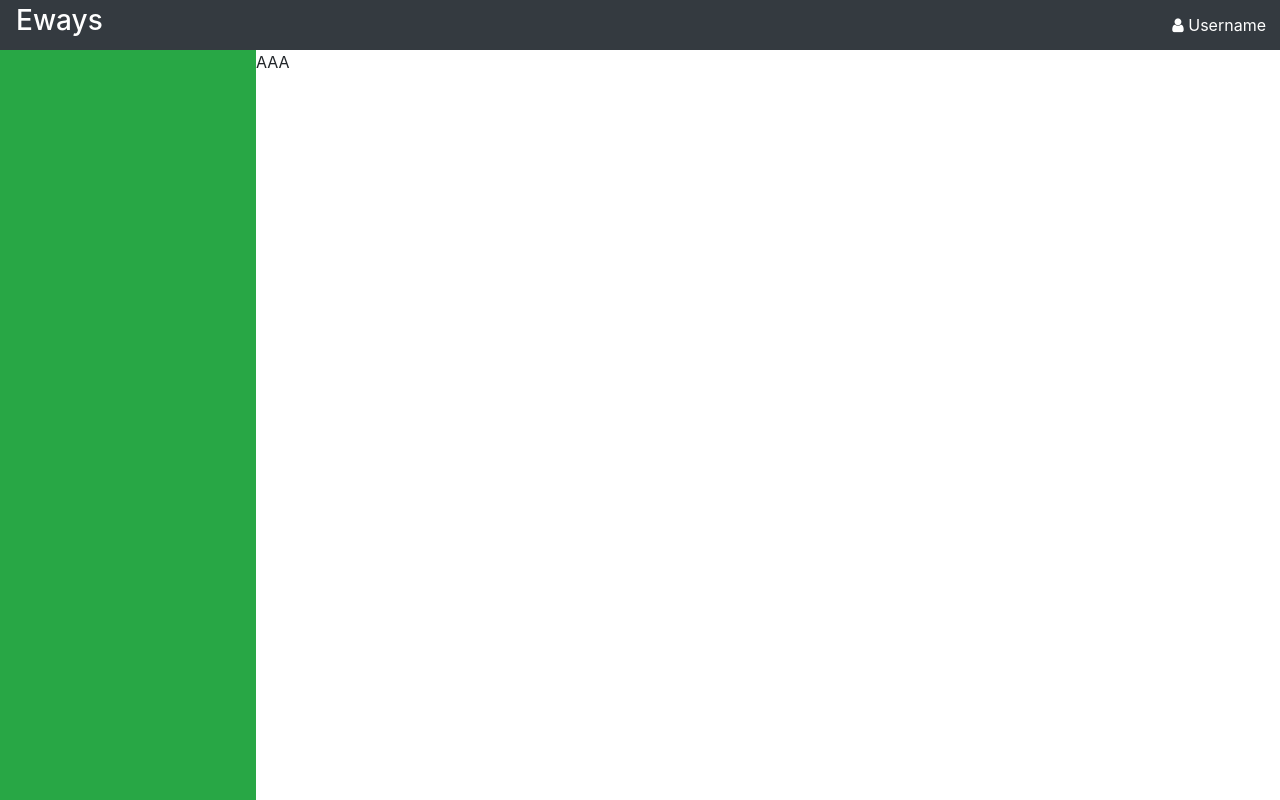
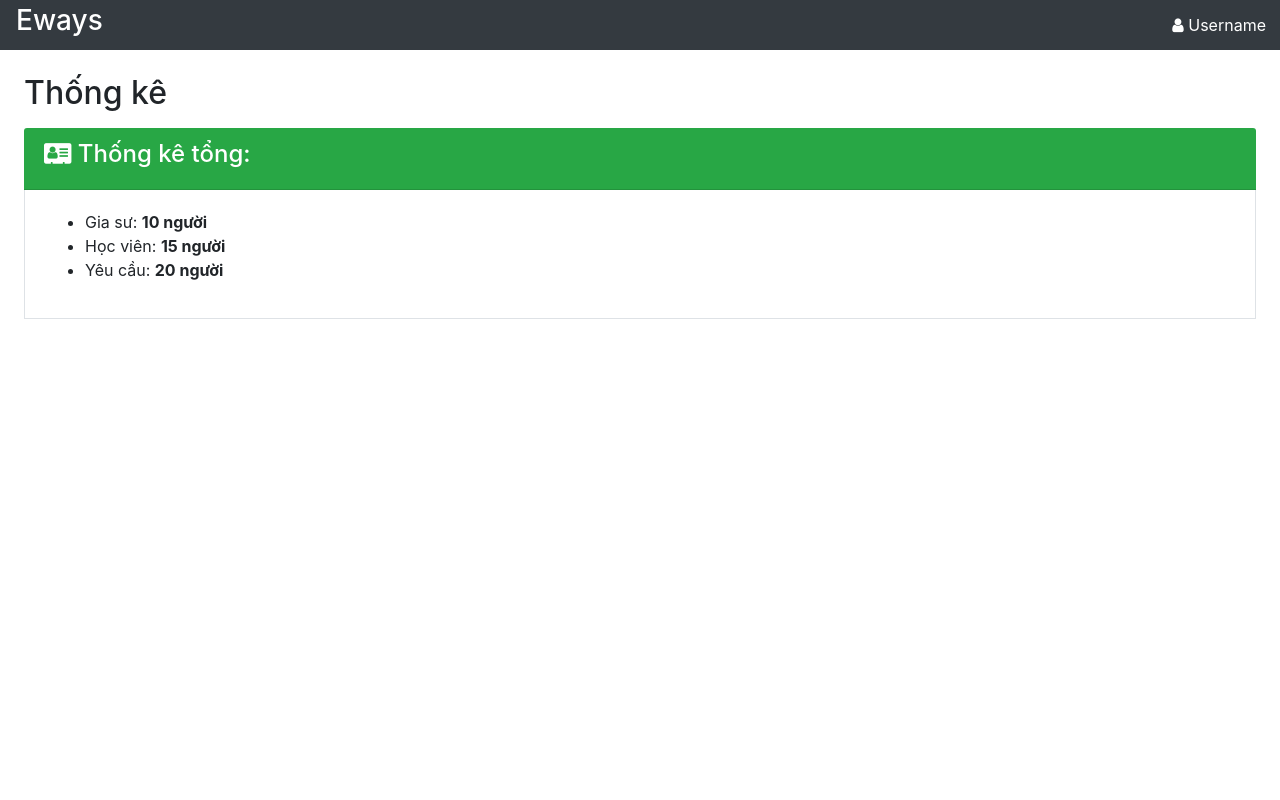
Before and after one commit to trantienphat/deploy-angular-heroku, an Angular app in the folder test-deploy/: page /#/login in a window 1280 px wide. Both pictures are taken after typing "name@example.com", "Sample123" into the empty fields and a click on the button "Đăng nhập". Built offline with nearby package versions, Linux system fonts and the light colour scheme.

Commit message:
Init FE Dashboard

```diff
--- a/test-deploy/src/app/app.module.ts
+++ b/test-deploy/src/app/app.module.ts
@@ -11,7 +11,6 @@ import { AppRoutingModule } from './/app-routing.module';
 import { SharedService } from './shared/services/shared.service';
 import { HomePageComponent } from './containers/home-page/home-page.component';
 import { DashboardPageComponent } from './containers/dashboard-page/dashboard-page.component';
-import { HeaderComponent } from './shared/component/header/header.component';
 
 
 
@@ -21,7 +20,6 @@ import { HeaderComponent } from './shared/component/header/header.component';
     LoginComponent,
     HomePageComponent,
     DashboardPageComponent,
-    HeaderComponent
   ],
   imports: [
     BrowserModule,
--- a/test-deploy/src/app/containers/dashboard-page/dashboard-page.component.html
+++ b/test-deploy/src/app/containers/dashboard-page/dashboard-page.component.html
@@ -1,7 +1,7 @@
 <div class="dashboard-page">
   <div class="dashboard-container">
 
-    <div class="header-cover align-self-start d-flex flex-row bg-dark ustify-content-center align-items-center p-2">
+    <div class="header-cover align-self-start d-flex flex-row bg-dark justify-content-center align-items-center p-2">
       <div class="title d-flex flex-row flex-grow-1 ml-2 h3 text-white">
         Eways
       </div>
@@ -11,19 +11,50 @@
           {{userName}}
         </button>
         <div ngbDropdownMenu class="pop-menu border rounded-0">
-          <button class="dropdown-item" >Home</button>
-          <button class="dropdown-item" >Dashboard</button>
-          <button class="dropdown-item" >List customers</button>
-          <button class="dropdown-item" >Transactions History</button>
-          <button class="dropdown-item" >Change password</button>
-          <button class="dropdown-item" >Logout</button>
+          <button class="dropdown-item"> <i class="fa fas fa-user-circle"></i> Tài khoản</button>
+          <button class="dropdown-item"> <i class="fa fas fa-key"></i> Đổi mật khẩu</button>
+          <button class="dropdown-item">  <i class="fa fas fa-address-card"></i> Thống kê</button>
+          <button class="dropdown-item"> <i class="fa fas fa-list-alt"></i> Danh sách gia sư</button>
+          <button class="dropdown-item"> <i class="fa far fa-list-alt"></i> Danh sách học viên</button>
+          <button class="dropdown-item"> <i class="fa far fa-list-alt"></i> Danh sách yêu cầu</button>
+          <button class="dropdown-item"> <i class="fa fas fa-power-off"></i> Đăng xuất</button>
         </div>
       </div>
     </div>
 
-    <div class="d-flex flex-row w-100 h-100">
+    <div class="dashboard-content d-flex flex-column p-4 w-100 h-100">
+      <p class="h2">Thống kê</p>
+      <div class="card border-0 mt-2">
+          <div class="card-header bg-success">
+            <p class="h4 text-white">
+              <i class="fa fas fa-address-card"></i> Thống kê tổng:
+            </p>
+          </div>
+          <div class="card-body border border-top-0">
+            <ul>
+              <li> Gia sư:
+                <span>
+                  <b>10 người</b>
+                </span>
+              </li>
+              <li> Học viên:
+                <span>
+                  <b>15 người</b>
+                </span>
+              </li>
+              <li> Yêu cầu:
+                <span>
+                  <b>20 người</b>
+                </span>
+              </li>
+            </ul>
+          </div>
+        </div>
+    </div>
+
+    <!-- <div class="d-flex flex-row w-100 h-100">
       <div class="side-bar w-25 h-100 bg-success"></div>
       <div class=" content-page w-100 h-100">AAA</div>
-    </div>
+    </div> -->
   </div>
 </div>
--- a/test-deploy/src/app/containers/dashboard-page/dashboard-page.component.scss
+++ b/test-deploy/src/app/containers/dashboard-page/dashboard-page.component.scss
@@ -10,6 +10,14 @@
     height: 100%;
     &__cover {
         height: 10%;
+    }
+}
+
+.dropdown-item {
+
+    &:hover {
+        cursor: pointer;
+        background-color: #f8f9fa;
     }
 }
 
--- a/test-deploy/src/app/shared/component/header/header.component.html
+++ /dev/null
@@ -1,25 +0,0 @@
-
-  <nav class="navbar navbar-expand-lg fixed-top bg-dark">
-    <div class="collapse navbar-collapse text-white">
-      <h2>Eways</h2>
-      <ul class="navbar-nav ml-auto">
-        <li class="nav-item dropdown ml-2" ngbDropdown placement="bottom-right">
-          <a class="nav-link" ngbDropdownToggle>
-            <i class="fa fa-user"></i>
-            <b class="caret"></b>
-          </a>
-          <div class="dropdown-menu-right" ngbDropdownMenu>
-            <a class="dropdown-item">
-              <i class="fa fas fa-user-circle"></i> Quản lí tài khoản
-            </a>
-            <a class="dropdown-item">
-              <i class="fa fas fa-key"></i> Đổi mật khẩu
-            </a>
-            <a class="dropdown-item">
-              <i class="fa fa-fw fa-power-off"></i> Đăng xuất
-            </a>
-          </div>
-        </li>
-      </ul>
-    </div>
-  </nav>
--- a/test-deploy/src/app/shared/component/header/header.component.ts
+++ /dev/null
@@ -1,15 +0,0 @@
-import { Component, OnInit } from '@angular/core';
-
-@Component({
-  selector: 'app-header',
-  templateUrl: './header.component.html',
-  styleUrls: ['./header.component.scss']
-})
-export class HeaderComponent implements OnInit {
-
-  constructor() { }
-
-  ngOnInit() {
-  }
-
-}
```
Also changed, not shown: test-deploy/src/app/shared/component/header/header.component.scss (deleted), 1 other file (tests, documents, lock files or other folders).
